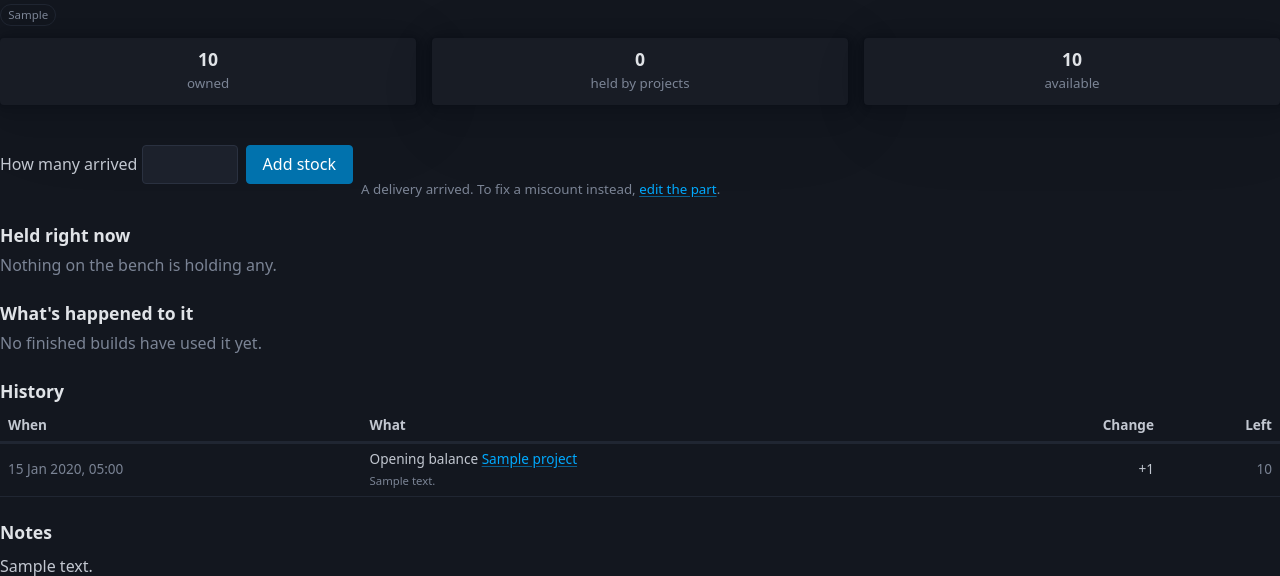
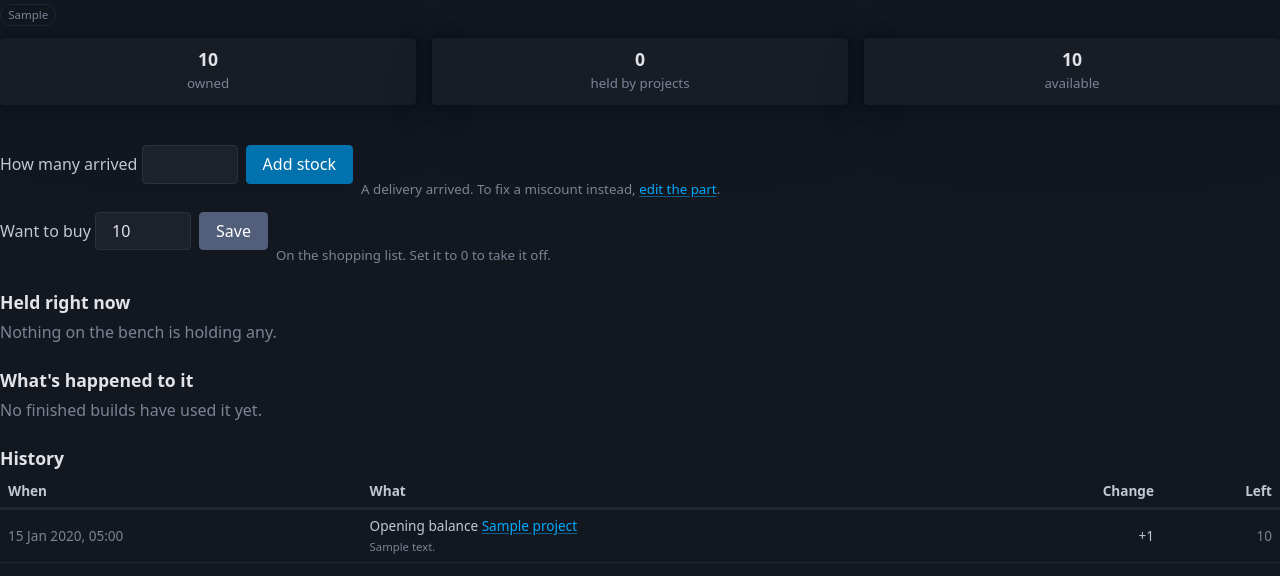
Before and after one commit to DagaVedant/Inventory-Management-System, a Django app: page /parts/1/ in a window 1280 px wide. Shown: the part 146-722 px from the top of the page. Run offline with Django 5.2, Linux system fonts and the light colour scheme; a user stored in the database is signed in; tables that the repository leaves empty hold one stand-in row (values such as "Sample post"); data that the repository does not hold is empty; some libraries are stand-ins or nearby versions.

Commit message:
Fault 3: a shopping list that holds things no project asked for
Shortfall could only exist attached to a build, so there was no way to record
buying twenty more resistors without inventing a fake project for it.
Part.qty_to_buy covers that, and the bench shopping list now totals both
sources per part with each shown separately, because you buy per part rather
than per project.

Receiving a delivery takes the part back off the list. Part.receive() is
deliberately separate from adjust_stock() rather than gating on the reason
inside it: only a purchase satisfies a want, and stock coming back from a
reversed teardown should not quietly announce that you have finished shopping.
There is a test for exactly that.

Writing the tests found a staleness bug. receive() checked self.qty_to_buy
before deciding whether to clear the want, so a delivery recorded on an
instance loaded before the want was set skipped the update and left the part on
the list after it had arrived. The check now happens in the database.

150 tests.

```diff
--- a/core/forms.py
+++ b/core/forms.py
@@ -178,6 +178,16 @@ class AddStockForm(forms.Form):
     )
 
 
+class WantToBuyForm(forms.Form):
+    """How many of this to buy, regardless of any project."""
+
+    qty = forms.IntegerField(
+        min_value=0,
+        label="Want to buy",
+        widget=forms.NumberInput(attrs={"min": 0, "style": "width:6em"}),
+    )
+
+
 class PartForm(forms.ModelForm):
     class Meta:
         model = Part
--- a/core/models.py
+++ b/core/models.py
@@ -1,8 +1,8 @@
 from django.conf import settings
 from django.core.exceptions import ValidationError
 from django.db import models, transaction
-from django.db.models import F, Q, Sum
-from django.db.models.functions import Coalesce
+from django.db.models import F, Q, Sum, Value
+from django.db.models.functions import Coalesce, Greatest
 from django.utils import timezone
 
 
@@ -59,6 +59,13 @@ class Part(models.Model):
     qty_owned = models.PositiveIntegerField(
         default=0,
         help_text="Total still yours to use: loose plus held by active projects.",
+    )
+    qty_to_buy = models.PositiveIntegerField(
+        default=0,
+        help_text=(
+            "Wanted regardless of any project. Shortfall can only exist "
+            "attached to a build; this is for 'I am running low on these'."
+        ),
     )
     created_at = models.DateTimeField(auto_now_add=True)
     updated_at = models.DateTimeField(auto_now=True)
@@ -172,6 +179,24 @@ class Part(models.Model):
             project=project,
             note=note,
         )
+
+    @transaction.atomic
+    def receive(self, qty, note=""):
+        """A delivery arrived: stock goes up and the want list comes down.
+
+        Separate from adjust_stock because only a purchase satisfies a want. A
+        teardown reversal also increases stock and should not quietly tell you
+        that you no longer need to buy anything.
+        """
+        movement = self.adjust_stock(qty, MovementReason.PURCHASE, note=note)
+        # Filtered in the database rather than on self.qty_to_buy, which may be
+        # stale: an instance loaded before the want was set would otherwise skip
+        # this and leave the part on the shopping list after it arrived.
+        Part.objects.filter(pk=self.pk, qty_to_buy__gt=0).update(
+            qty_to_buy=Greatest(F("qty_to_buy") - qty, Value(0))
+        )
+        self.refresh_from_db(fields=["qty_to_buy"])
+        return movement
 
     def set_stock(self, new_total, reason=MovementReason.CORRECTION, note=""):
         """Set an absolute quantity. Recounts work this way; deliveries don't."""
--- a/core/templates/core/part_detail.html
+++ b/core/templates/core/part_detail.html
@@ -41,6 +41,25 @@
   <button type="submit" style="width:auto">Add stock</button>
   <span class="muted"><small>A delivery arrived. To fix a miscount instead,
     <a href="{% url 'part_update' part.pk %}">edit the part</a>.</small></span>
+</form>
+
+<form method="post" action="{% url 'part_want' part.pk %}"
+      style="display:flex; gap:.5rem; align-items:flex-end; flex-wrap:wrap;
+             margin-top:.5rem;">
+  {% csrf_token %}
+  <label style="margin:0">
+    {{ want_form.qty.label }}
+    {{ want_form.qty }}
+  </label>
+  <button type="submit" class="secondary" style="width:auto">Save</button>
+  <span class="muted"><small>
+    {% if part.qty_to_buy %}
+      On the shopping list. Set it to 0 to take it off.
+    {% else %}
+      Puts it on the shopping list without needing a project. A delivery takes
+      it back off.
+    {% endif %}
+  </small></span>
 </form>
 
 <h2>Held right now</h2>
--- a/core/urls.py
+++ b/core/urls.py
@@ -11,6 +11,7 @@ urlpatterns = [
     path("parts/import/", views.part_import, name="part_import"),
     path("parts/<int:pk>/", views.PartDetailView.as_view(), name="part_detail"),
     path("parts/<int:pk>/add-stock/", views.part_add_stock, name="part_add_stock"),
+    path("parts/<int:pk>/want/", views.part_want, name="part_want"),
     path("parts/<int:pk>/edit/", views.PartUpdateView.as_view(), name="part_update"),
     path("parts/<int:pk>/delete/", views.PartDeleteView.as_view(), name="part_delete"),
     path("projects/", views.ProjectListView.as_view(), name="project_list"),
--- a/core/views.py
+++ b/core/views.py
@@ -27,6 +27,7 @@ from .forms import (
     PartForm,
     SignupForm,
     TeardownFormSet,
+    WantToBuyForm,
 )
 from .models import (
     MovementReason,
@@ -123,19 +124,47 @@ def dashboard(request):
         project.held_count = sum(line.remaining for line in lines)
         project.short_count = sum(line.short for line in lines)
 
-    # One row per part you're short of, totalled across every live build -
-    # you buy per part, not per project.
-    shortfall = (
+    # One row per part you need to buy, from two sources that both count:
+    # what live builds asked for and couldn't get, and what you've simply put
+    # on the list. Totalled per part, because you buy per part, not per project.
+    shortfall = {}
+
+    for row in (
         ProjectPart.objects.filter(
             project__user=user, project__status=ProjectStatus.ACTIVE
         )
         .values("part_id", "part__name", "part__value")
         .annotate(short=Sum(F("qty_wanted") - F("qty_allocated")))
         .filter(short__gt=0)
-        .order_by("-short", "part__name")
-    )
+    ):
+        shortfall[row["part_id"]] = {
+            "part_id": row["part_id"],
+            "name": row["part__name"],
+            "value": row["part__value"],
+            "from_builds": row["short"],
+            "wanted": 0,
+        }
 
     parts = Part.objects.filter(user=user).with_availability()
+
+    for part in parts.filter(qty_to_buy__gt=0):
+        row = shortfall.setdefault(
+            part.pk,
+            {
+                "part_id": part.pk,
+                "name": part.name,
+                "value": part.value,
+                "from_builds": 0,
+                "wanted": 0,
+            },
+        )
+        row["wanted"] = part.qty_to_buy
+
+    for row in shortfall.values():
+        row["total"] = row["from_builds"] + row["wanted"]
+
+    shortfall = sorted(shortfall.values(), key=lambda row: (-row["total"], row["name"]))
+
     running_low = parts.order_by("available", "name")[:8]
 
     return render(
@@ -146,7 +175,7 @@ def dashboard(request):
             "shortfall": shortfall,
             "running_low": running_low,
             "total_parts": parts.count(),
-            "total_short": sum(row["short"] for row in shortfall),
+            "total_short": sum(row["total"] for row in shortfall),
             "archived_count": Project.objects.filter(
                 user=user, status=ProjectStatus.ARCHIVED
             ).count(),
@@ -285,6 +314,7 @@ class PartDetailView(OwnedMixin, DetailView):
         context["history"] = [line for line in lines if not line.project.is_active]
         context["total_lost"] = sum(line.lost for line in lines)
         context["add_stock_form"] = AddStockForm()
+        context["want_form"] = WantToBuyForm(initial={"qty": self.object.qty_to_buy})
         context["movements"] = self.object.movements.select_related("project")[:25]
         context["movement_count"] = self.object.movements.count()
         return context
@@ -299,12 +329,42 @@ def part_add_stock(request, pk):
 
     if form.is_valid():
         qty = form.cleaned_data["qty"]
-        part.adjust_stock(qty, MovementReason.PURCHASE)
+        wanted = part.qty_to_buy
+        part.receive(qty)
+
+        note = ""
+        if wanted:
+            note = (
+                " Nothing left to buy."
+                if not part.qty_to_buy
+                else f" Still {part.qty_to_buy} to buy."
+            )
         messages.success(
-            request, f"Added {qty}. You now own {part.qty_owned} × {part.name}."
+            request,
+            f"Added {qty}. You now own {part.qty_owned} × {part.name}.{note}",
         )
     else:
         messages.error(request, "Enter how many arrived.")
+
+    return redirect("part_detail", pk=part.pk)
+
+
+@login_required
+@require_POST
+def part_want(request, pk):
+    """Put a part on the shopping list without inventing a project for it."""
+    part = get_object_or_404(Part, pk=pk, user=request.user)
+    form = WantToBuyForm(request.POST)
+
+    if form.is_valid():
+        qty = form.cleaned_data["qty"]
+        Part.objects.filter(pk=part.pk).update(qty_to_buy=qty)
+        if qty:
+            messages.success(request, f"{part.name} is on the shopping list: {qty}.")
+        else:
+            messages.success(request, f"Took {part.name} off the shopping list.")
+    else:
+        messages.error(request, "Enter how many you want to buy.")
 
     return redirect("part_detail", pk=part.pk)
 
```
Also changed, not shown: core/templates/core/dashboard.html (+14 -7 lines), core/templates/core/guide.html (+7 -0 lines), core/tests.py (+97 -2 lines), README.md, core/migrations/0005_part_qty_to_buy.py (added).
